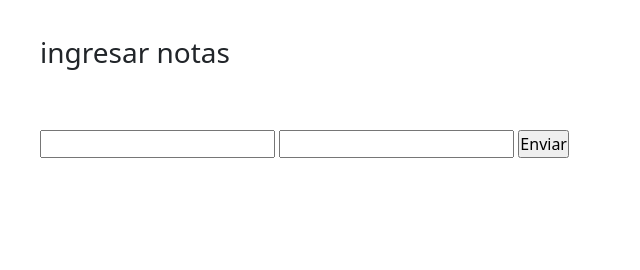
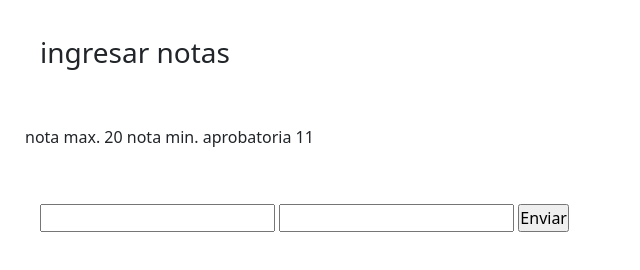
Before and after one commit to electro2018/ProyectoFinalMedina, a plain HTML site: page index.html in a window 1280 px wide. Shown: the part 428-698 px from the top of the page, without its empty margins (0-640 px from the left). Drawn offline with nearby package versions, Linux system fonts and the light colour scheme; no server answers.

Commit message:
proyectt

```diff
--- a/index.html
+++ b/index.html
@@ -34,7 +34,9 @@
 
 
       <h2>Promedio de notas</h2>
+
        <h3>ingresar notas</h3>
+       <p>nota max. 20 nota min. aprobatoria 11</p>
        <div class="part">
        <form id="formulario">
       <input type="number"/>
```
